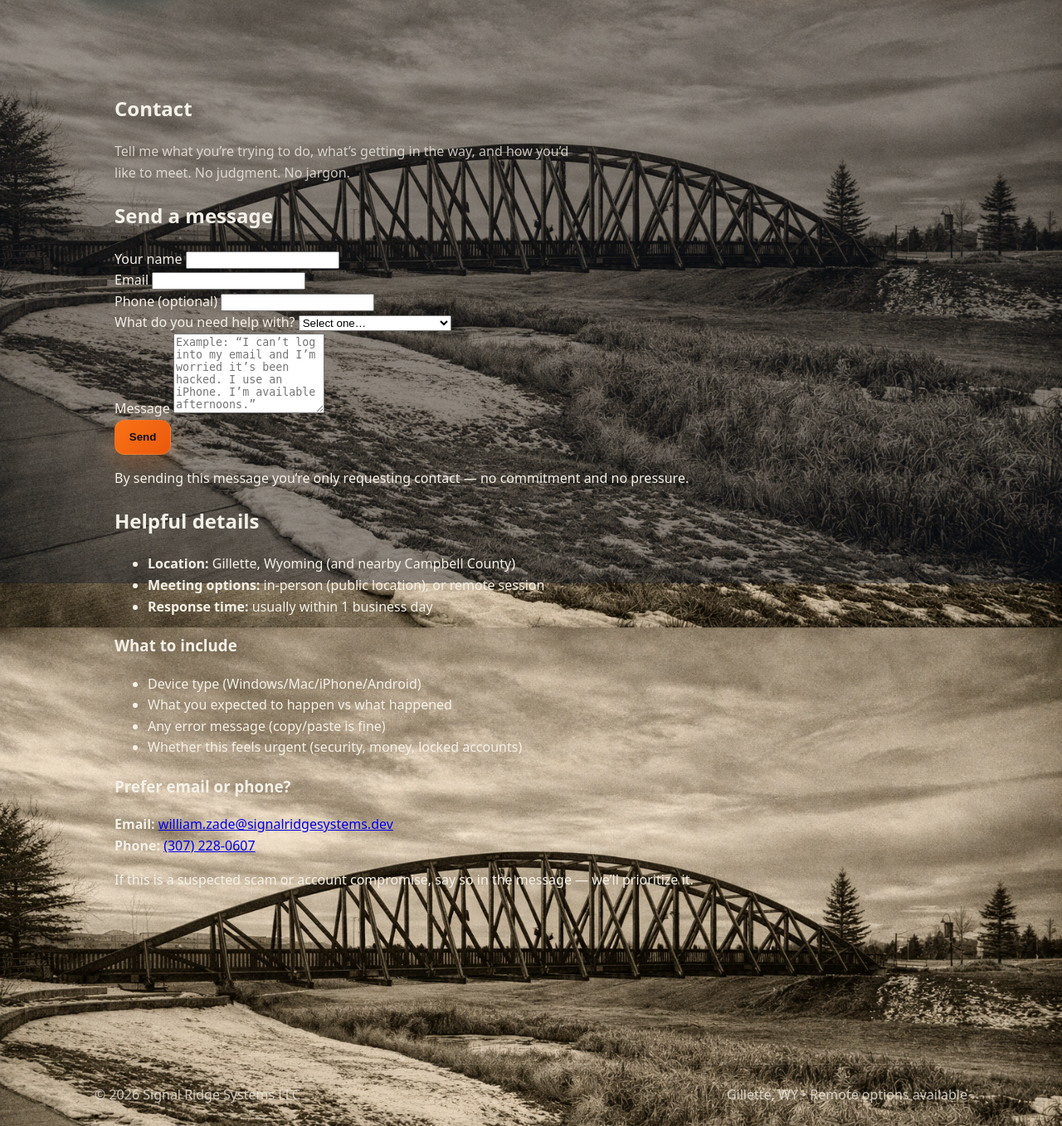
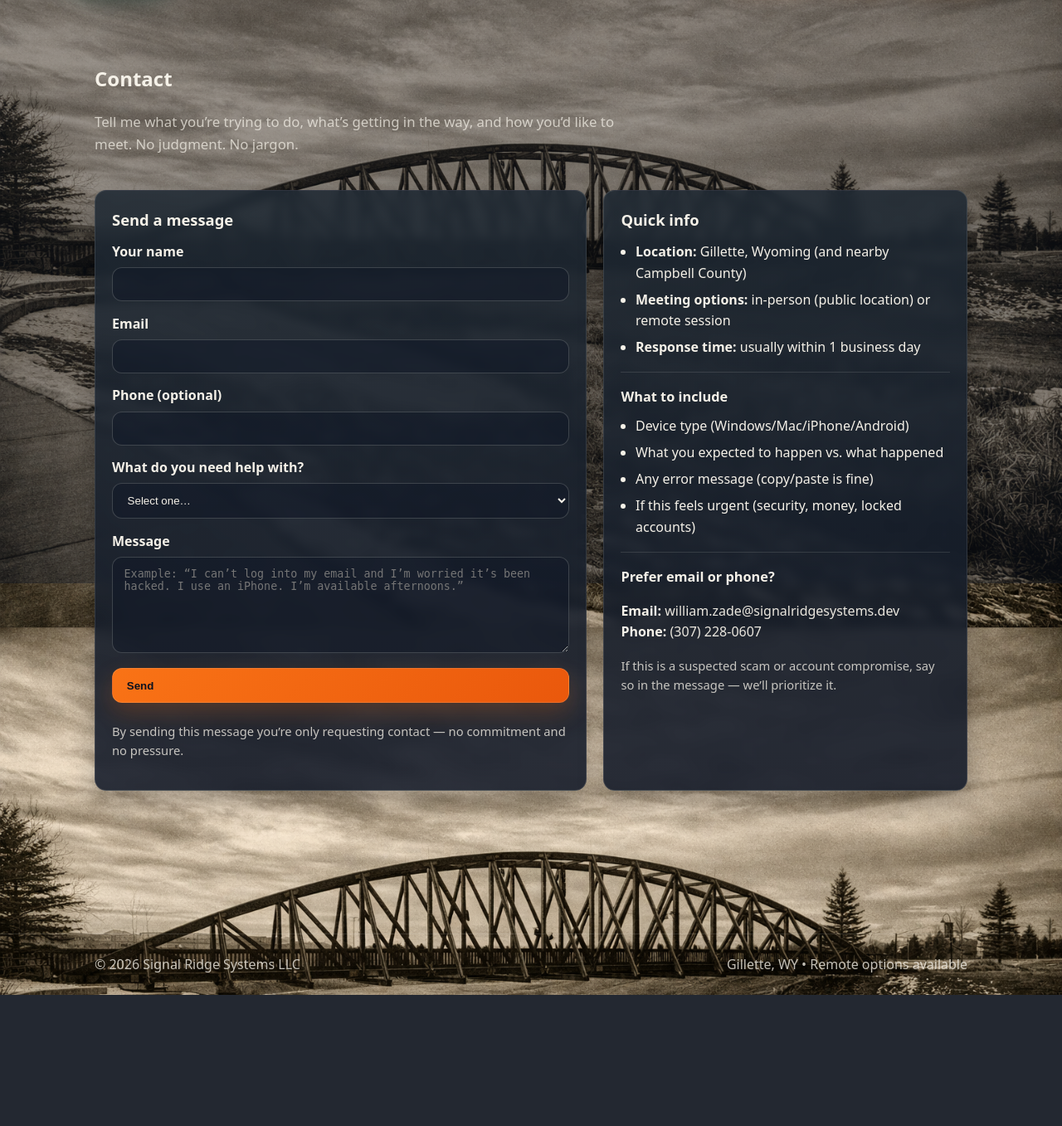
Before and after one commit to Signal-Ridge-SysAdmin/Signal-Ridge-Systems-Website, a Flask app: page /contact in a window 1280 px wide. Shown: the part 97-1454 px from the top of the page at 83% size. After the commit the page ends 1296 px from the top, so only its background shows below. Run offline with Flask 3, Linux system fonts and the light colour scheme.

Commit message:
Implement Contact page with scoped styles and stabilize panel CSS

```diff
--- a/static/css/styles.css
+++ b/static/css/styles.css
@@ -137,159 +144,6 @@ body::before{
 }
 
 /* =========================
-   Hero
-   ========================= */
-.hero { padding: 4rem 0; }
-
-.hero h1,
-.hero h2 {
-  font-size: 2.4rem;
-  margin-bottom: 0.5rem;
-}
-
-.hero p,
-.lead {
-  max-width: 60ch;
-  color: var(--muted);
-}
-
-/* =========================
-   Home Hero
-   ========================= */
-.hero {
-  padding: 3.25rem 0 2rem;
-}
-
-.hero-surface {
-  max-width: 78ch;
-  background: rgba(17,24,39,0.78);
-  border: 1px solid rgba(245,241,232,0.12);
-  border-radius: 18px;
-  padding: 2rem;
-  box-shadow: 0 18px 45px rgba(0,0,0,0.35);
-  backdrop-filter: blur(8px);
-}
-
-.hero h1 {
-  margin: 0 0 0.75rem;
-  font-size: clamp(2rem, 3.2vw, 3rem);
-  line-height: 1.12;
-}
-
-.hero .lead {
-  margin: 0;
-  color: var(--muted);
-  max-width: 70ch;
-}
-
-/* =========================
-   Home Hero: split layout
-   ========================= */
-.hero {
-  padding: 3.25rem 0 2rem;
-}
-
-.hero-grid {
-  display: grid;
-  grid-template-columns: repeat(12, 1fr);
-  gap: 1.25rem;
-  align-items: stretch;
-}
-
-/* Left hero content */
-.hero-surface {
-  grid-column: span 12;
-  max-width: none;
-
-  background: rgba(17,24,39,0.78);
-  border: 1px solid rgba(245,241,232,0.12);
-  border-radius: 18px;
-  padding: 2rem;
-  box-shadow: 0 18px 45px rgba(0,0,0,0.35);
-  backdrop-filter: blur(8px);
-}
-
-/* Right hero image panel */
-.hero-media {
-  grid-column: span 12;
-  padding: 0;
-  overflow: hidden;
-  min-height: 260px;
-}
-
-.hero-media img {
-  width: 100%;
-  height: 100%;
-  object-fit: cover;
-  display: block;
-  transform: scale(1.01);
-}
-
-.hero-media-overlay {
-  position: absolute;
-  inset: 0;
-  background:
-    radial-gradient(700px 320px at 30% 20%, rgba(20,184,166,0.12), transparent 60%),
-    linear-gradient(180deg, rgba(17,24,39,0.10), rgba(17,24,39,0.55));
-  pointer-events: none;
-}
-
-/* Make .hero-media able to position overlay */
-.hero-media {
-  position: relative;
-}
-
-/* Desktop: 2-column hero */
-@media (min-width: 900px) {
-  .hero-surface { grid-column: span 7; }
-  .hero-media   { grid-column: span 5; }
-}
-
-/* =========================
-   Home: featured Founder row
-   ========================= */
-.card.founder-copy { grid-column: span 12; }
-.card.founder-photo { grid-column: span 12; padding: 0; overflow: hidden; position: relative; }
-
-@media (min-width: 900px) {
-  .card.founder-copy  { grid-column: span 8; }
-  .card.founder-photo { grid-column: span 4; }
-}
-
-.founder-photo .portrait {
-  width: 100%;
-  height: 100%;
-  min-height: 240px;
-  object-fit: cover;
-  display: block;
-}
-
-.portrait-overlay {
-  position: absolute;
-  inset: 0;
-  background:
-    linear-gradient(180deg, rgba(17,24,39,0.10), rgba(17,24,39,0.70));
-  pointer-events: none;
-}
-
-.portrait-caption {
-  position: absolute;
-  left: 1rem;
-  right: 1rem;
-  bottom: 1rem;
-}
-
-.portrait-name {
-  font-weight: 900;
-  letter-spacing: 0.2px;
-}
-
-.portrait-sub {
-  color: var(--muted);
-  font-size: 0.92rem;
-}
-
-/* =========================
    Buttons & Nav
    ========================= */
 .actions {
@@ -529,6 +369,13 @@ main.container {
   color: var(--muted);
 }
 
+/* General lead (used by hero + contact head) */
+.lead {
+  max-width: 60ch;
+  color: var(--muted);
+}
+
+/* Optional surface wrapper (services/about pages can use this) */
 .page-surface {
   background: rgba(17,24,39,0.82);
   border: 1px solid rgba(245,241,232,0.12);
@@ -738,3 +586,107 @@ main.container {
   color: var(--muted);
   font-size: 0.92rem;
 }
+
+/* =========================
+   Contact Page (NO global overrides)
+   ========================= */
+.page-head {
+  padding: 1.5rem 0 1rem;
+}
+
+.page-head .lead {
+  max-width: 70ch;
+  font-size: 1.05rem;
+  line-height: 1.6;
+  opacity: 0.92;
+}
+
+.contact-grid {
+  display: grid;
+  grid-template-columns: 1.15fr 0.85fr;
+  gap: 1.25rem;
+  padding: 0.5rem 0 2rem;
+}
+
+@media (max-width: 900px) {
+  .contact-grid { grid-template-columns: 1fr; }
+}
+
+/* Apply tweaks ONLY when you add class="panel contact-panel" */
+.contact-panel {
+  padding: 1.35rem;
+}
+
+.contact-panel.subtle {
+  background: linear-gradient(180deg, rgba(31,41,51,0.78), rgba(17,24,39,0.82));
+}
+
+/* Type helpers scoped to contact to avoid collisions */
+.contact-grid .h3 { font-size: 1.15rem; margin: 0 0 0.75rem; }
+.contact-grid .h4 { font-size: 1.02rem; margin: 0 0 0.5rem; }
+.small { font-size: 0.92rem; }
+
+/* Form */
+.form {
+  display: grid;
+  gap: 0.9rem;
+  margin-top: 0.5rem;
+}
+
+.form-row {
+  display: grid;
+  gap: 0.35rem;
+}
+
+.form-row label {
+  font-weight: 700;
+}
+
+.form-row input,
+.form-row select,
+.form-row textarea {
+  width: 100%;
+  border-radius: 12px;
+  border: 1px solid rgba(245,241,232,0.18);
+  background: rgba(17,24,39,0.55);
+  color: inherit;
+  padding: 0.75rem 0.85rem;
+  outline: none;
+}
+
+.form-row input:focus,
+.form-row select:focus,
+.form-row textarea:focus {
+  border-color: rgba(20,184,166,0.45);
+  box-shadow: 0 0 0 3px rgba(20,184,166,0.18);
+}
+
+.form-actions {
+  display: grid;
+  gap: 0.5rem;
+  margin-top: 0.25rem;
+}
+
+/* Lists + separators */
+.list {
+  margin: 0.6rem 0 0;
+  padding-left: 1.1rem;
+}
+
+.list li { margin: 0.4rem 0; }
+
+.rule {
+  border: none;
+  height: 1px;
+  background: var(--line);
+  margin: 1rem 0;
+}
+
+.contact-lines a {
+  color: rgba(245,241,232,0.95);
+  text-decoration: none;
+}
+
+.contact-lines a:hover {
+  text-decoration: underline;
+}
--- a/templates/contact.html
+++ b/templates/contact.html
@@ -2,37 +2,33 @@
 {% block title %}Contact | Signal Ridge Systems LLC{% endblock %}
 
 {% block content %}
-<section class="page">
-  <div class="container">
-
-    <header class="page-head">
+<section class="page-head">
   <h1>Contact</h1>
   <p class="lead">
     Tell me what you’re trying to do, what’s getting in the way, and how you’d like to meet.
     No judgment. No jargon.
   </p>
-    </header>
+</section>
 
-    <div class="contact-grid">
-
+<section class="contact-grid">
   <!-- Left: Form -->
-      <div class="card">
-        <h2>Send a message</h2>
+  <div class="panel">
+    <h2 class="h3">Send a message</h2>
 
     <form class="form" method="post" action="/contact">
       <div class="form-row">
         <label for="name">Your name</label>
-            <input id="name" name="name" type="text" autocomplete="name" required>
+        <input id="name" name="name" type="text" autocomplete="name" required />
       </div>
 
       <div class="form-row">
         <label for="email">Email</label>
-            <input id="email" name="email" type="email" autocomplete="email" required>
+        <input id="email" name="email" type="email" autocomplete="email" required />
       </div>
 
       <div class="form-row">
         <label for="phone">Phone (optional)</label>
-            <input id="phone" name="phone" type="tel" autocomplete="tel">
+        <input id="phone" name="phone" type="tel" autocomplete="tel" />
       </div>
 
       <div class="form-row">
@@ -52,52 +48,57 @@
 
       <div class="form-row">
         <label for="message">Message</label>
-            <textarea id="message" name="message" rows="6" required
-              placeholder="Example: “I can’t log into my email and I’m worried it’s been hacked. I use an iPhone. I’m available afternoons.”"></textarea>
+        <textarea
+          id="message"
+          name="message"
+          rows="6"
+          required
+          placeholder="Example: “I can’t log into my email and I’m worried it’s been hacked. I use an iPhone. I’m available afternoons.”"
+        ></textarea>
       </div>
 
+      <div class="form-actions">
         <button class="btn primary" type="submit">Send</button>
-
-          <p class="fineprint">
+        <p class="muted small">
           By sending this message you’re only requesting contact — no commitment and no pressure.
         </p>
+      </div>
     </form>
   </div>
 
   <!-- Right: Info -->
-      <aside class="card subtle">
-        <h2>Helpful details</h2>
+  <aside class="panel panel-subtle">
+    <h2 class="h3">Quick info</h2>
 
-        <ul class="bullets">
+    <ul class="list">
       <li><strong>Location:</strong> Gillette, Wyoming (and nearby Campbell County)</li>
-          <li><strong>Meeting options:</strong> in-person (public location), or remote session</li>
+      <li><strong>Meeting options:</strong> in-person (public location) or remote session</li>
       <li><strong>Response time:</strong> usually within 1 business day</li>
     </ul>
 
-        <div class="divider"></div>
+    <hr class="rule" />
 
-        <h3>What to include</h3>
-        <ul class="bullets">
+    <h3 class="h4">What to include</h3>
+    <ul class="list">
       <li>Device type (Windows/Mac/iPhone/Android)</li>
-          <li>What you expected to happen vs what happened</li>
+      <li>What you expected to happen vs. what happened</li>
       <li>Any error message (copy/paste is fine)</li>
-          <li>Whether this feels urgent (security, money, locked accounts)</li>
+      <li>If this feels urgent (security, money, locked accounts)</li>
     </ul>
 
-        <div class="divider"></div>
+    <hr class="rule" />
 
-        <h3>Prefer email or phone?</h3>
+    <h3 class="h4">Prefer email or phone?</h3>
     <p class="contact-lines">
-          <strong>Email:</strong> <a href="mailto:william.zade@signalridgesystems.dev">william.zade@signalridgesystems.dev</a><br>
-          <strong>Phone:</strong> <a href="tel:+13072280607">(307) 228-0607</a>
+      <strong>Email:</strong>
+      <a href="mailto:william.zade@signalridgesystems.dev">william.zade@signalridgesystems.dev</a><br />
+      <strong>Phone:</strong>
+      <a href="tel:+13072280607">(307) 228-0607</a>
     </p>
 
-        <p class="fineprint">
+    <p class="muted small">
       If this is a suspected scam or account compromise, say so in the message — we’ll prioritize it.
     </p>
   </aside>
-
-    </div>
-  </div>
 </section>
 {% endblock %}
```
Also changed, not shown: other parts of static/css/styles.css (+42 -48 lines). Lines whose indentation alone changed are shown as unchanged.
